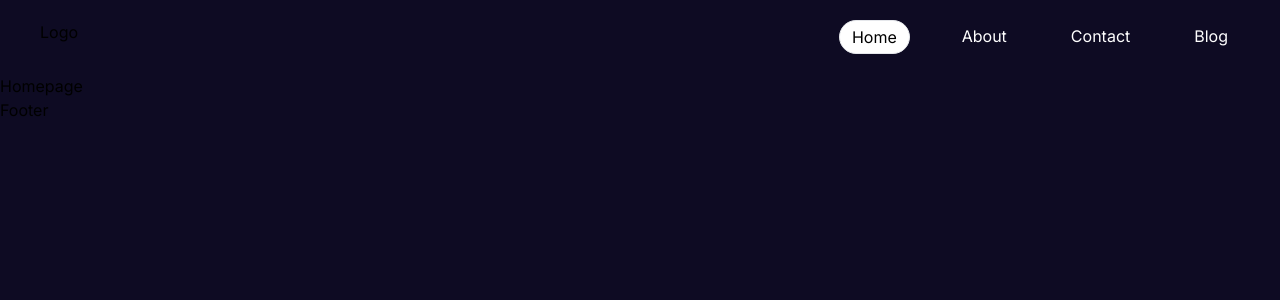
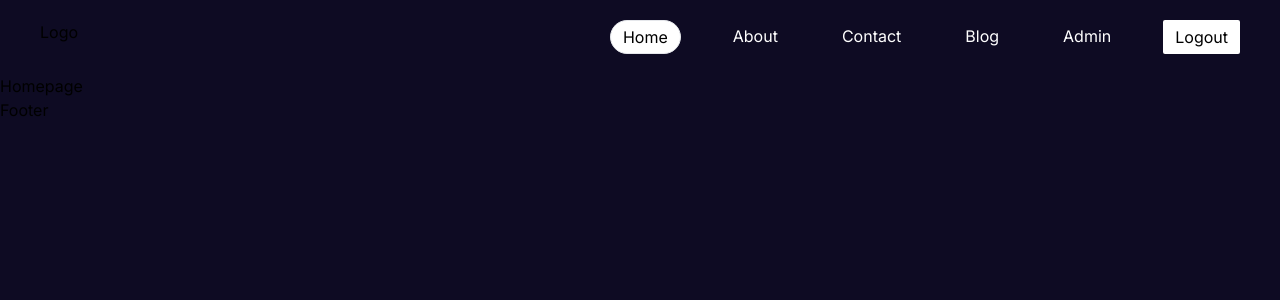
Before and after one commit to jigolaurito93/Project-5-Blog, a Next.js app: page / in a window 1280 px wide. Shown: the top 300 px of the page. Built offline with nearby package versions, Linux system fonts and the light colour scheme.

Commit message:
conditional rendering to display admin and login logout for navbar

```diff
--- a/src/components/navbar/Links.tsx
+++ b/src/components/navbar/Links.tsx
@@ -1,7 +1,6 @@
 import Link from "next/link";
 import NavLink from "./navLink";
 
-const Links = () => {
 interface LinkType {
   title: string;
   path: string;
@@ -26,11 +25,26 @@ const Links = () => {
   },
 ];
 
+const Links = () => {
+  const session = true;
+  const isAdmin = true;
+  console.log("hello");
+
   return (
     <div className="flex gap-10">
       {links.map((link) => (
         <NavLink item={link} key={link.title} />
       ))}
+      {session ? (
+        <>
+          {isAdmin && <NavLink item={{ title: "Admin", path: "/admin" }} />}
+          <button className="bg-white px-3 rounded-sm">Logout</button>
+        </>
+      ) : (
+        <>
+          <button className="bg-white rounded-sm px-3">Login</button>
+        </>
+      )}
     </div>
   );
 };
```
Lines whose indentation alone changed are shown as unchanged.
